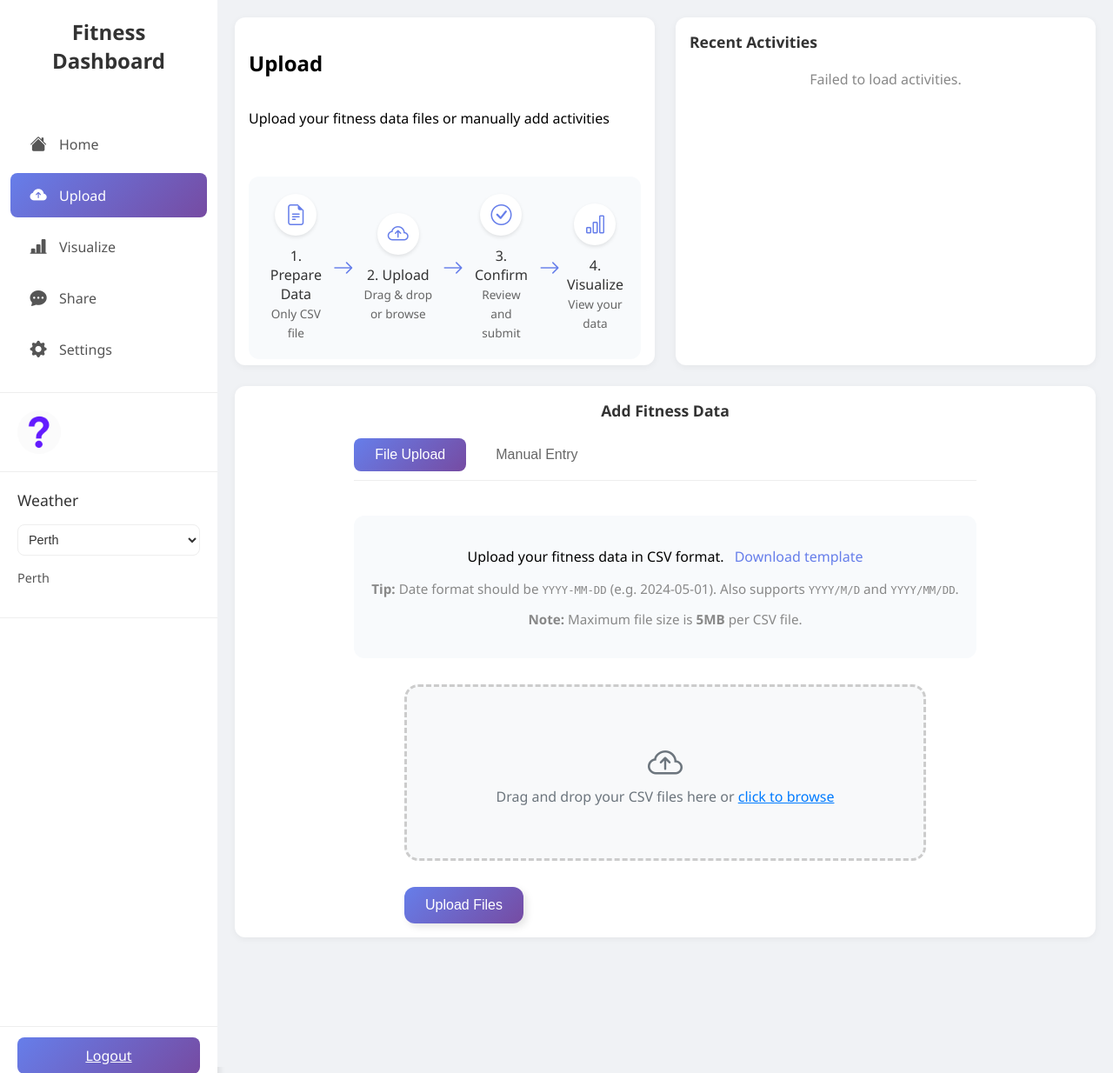
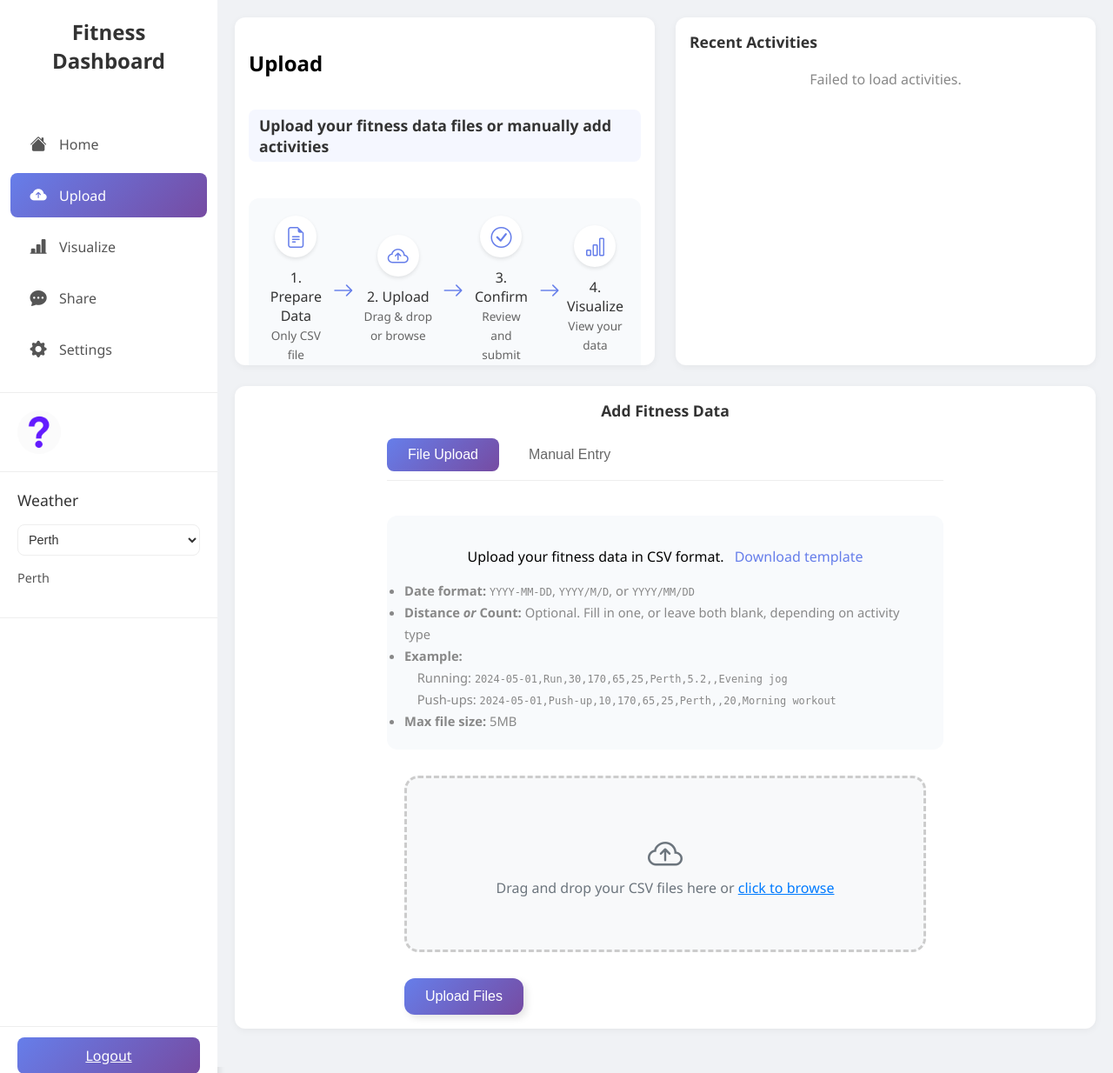
Before and after one commit to CallMeHeiSir/CITS5505_Group_project, a Flask app: page /upload in a window 1280 px wide. Shown: the top 1234 px of the page at 87% size. Run offline with Flask 3, Linux system fonts and the light colour scheme; data that the repository does not hold is empty; some libraries are stand-ins or nearby versions.

Commit message:
feat(upload): improve tips and guidance for file upload process

```diff
--- a/backend/templates/upload.html
+++ b/backend/templates/upload.html
@@ -57,7 +57,9 @@
         <div class="cards-row">
           <div class="card upload-info-card">
             <h2>Upload</h2>
-            <p>Upload your fitness data files or manually add activities</p>
+            <p style="font-size:1.1em; font-weight:600; color:#333; background:#f5f7ff; border-radius:8px; padding:6px 12px; margin-bottom:2px;">
+              Upload your fitness data files or manually add activities
+            </p>
             <!-- Upload Process Flow Diagram -->
             <div class="upload-flow">
               <div class="flow-step">
@@ -124,13 +126,30 @@
               <!-- File Upload Tab -->
               <div class="tab-content active" id="file-upload">
                 <div class="upload-description">
-                  <p>Upload your fitness data in CSV format. <a href="{{ url_for('static', filename='user_data_templates/fitness_data_template.csv') }}" download class="template-link">Download template</a></p>
-                  <p style="color:#888;font-size:0.95em;">
-                    <b>Tip:</b> Date format should be <code>YYYY-MM-DD</code> (e.g. 2024-05-01). Also supports <code>YYYY/M/D</code> and <code>YYYY/MM/DD</code>.
+                  <p>
+                    Upload your fitness data in CSV format.
+                    <a href="{{ url_for('static', filename='user_data_templates/fitness_data_template.csv') }}" download class="template-link">Download template</a>
                   </p>
-                  <p style="color:#888;font-size:0.95em;">
-                    <b>Note:</b> Maximum file size is <b>5MB</b> per CSV file.
-                  </p>
+                  <ul style="color:#888; font-size:0.92em; line-height:1.7; margin: 0 auto 0 0; padding: 0; text-align:left; max-width:600px;">
+                    <li>
+                      <b>Date format:</b> <code>YYYY-MM-DD</code>, <code>YYYY/M/D</code>, or <code>YYYY/MM/DD</code>
+                    </li>
+                    <li>
+                      <b>Distance <i>or</i> Count:</b> Optional. Fill in one, or leave both blank, depending on activity type
+                    </li>
+                    <li>
+                      <b>Example:</b>
+                      <span style="display:block; margin-left:1em;">
+                        Running: <code>2024-05-01,Run,30,170,65,25,Perth,5.2,,Evening jog</code>
+                      </span>
+                      <span style="display:block; margin-left:1em;">
+                        Push-ups: <code>2024-05-01,Push-up,10,170,65,25,Perth,,20,Morning workout</code>
+                      </span>
+                    </li>
+                    <li>
+                      <b>Max file size:</b> 5MB
+                    </li>
+                  </ul>
                 </div>
                 <form class="upload-form" id="upload-form" enctype="multipart/form-data">
                   {{ form.csrf_token }}
```
